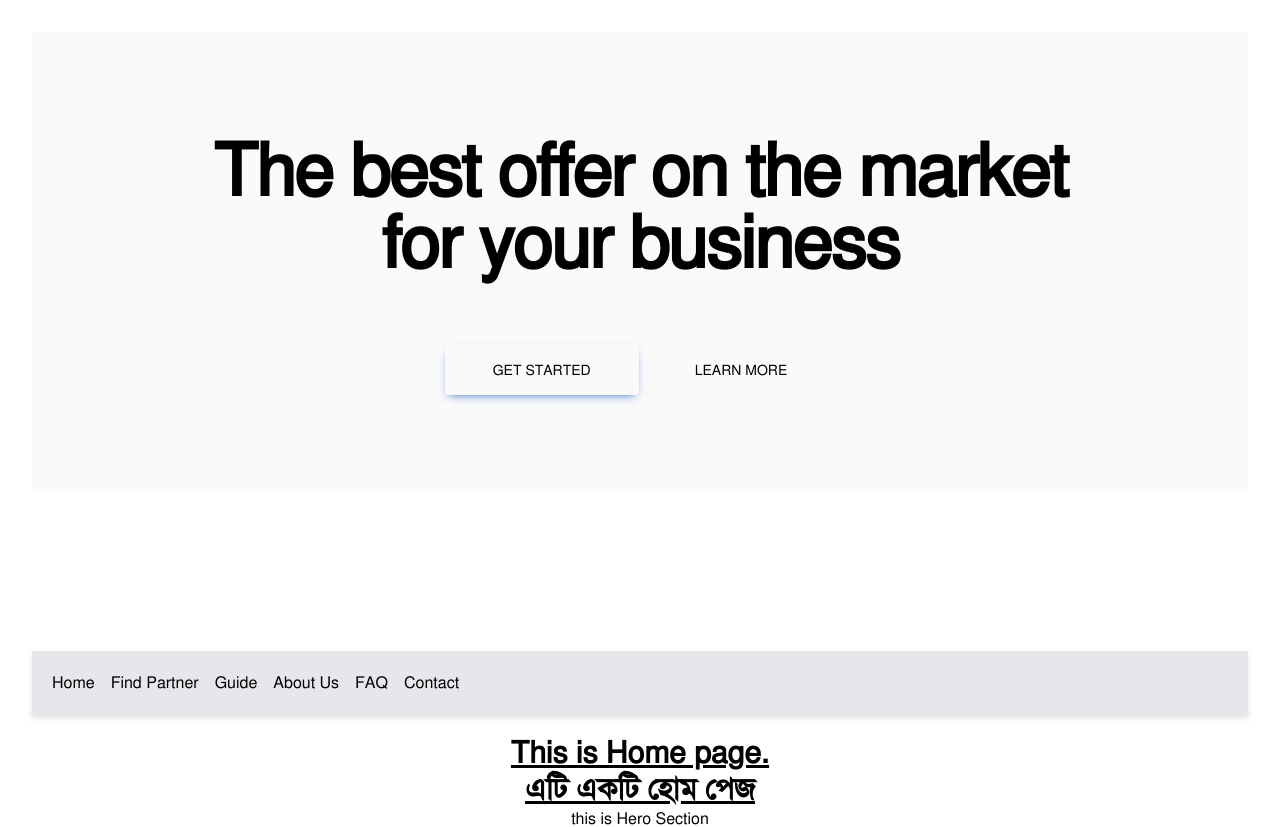
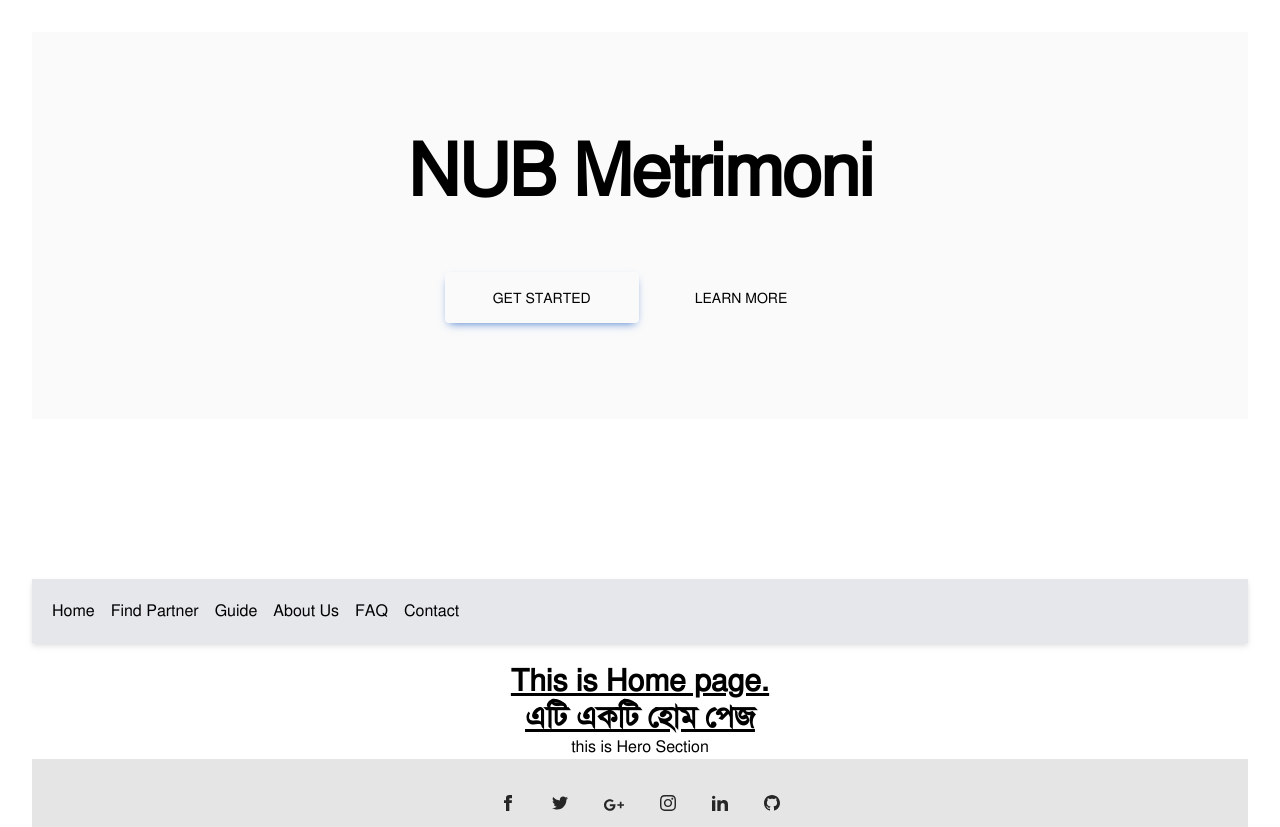
Before and after one commit to masudparvez2050/NUB-Matrimony, a React (Vite) app in the folder client/: page / in a window 1280 px wide. Shown: the top 827 px of the page. Built offline with nearby package versions, Linux system fonts and the light colour scheme.

Commit message:
Banner Change

```diff
--- a/client/src/Pages/Home/Home.jsx
+++ b/client/src/Pages/Home/Home.jsx
@@ -11,7 +11,7 @@ function Home() {
       <section className="mb-40">
         <div className="bg-neutral-50 py-24 px-6 text-center dark:bg-neutral-900">
           <h1 className="mt-2 mb-16 text-5xl font-bold tracking-tight md:text-6xl xl:text-7xl">
-            The best offer on the market <br /><span className="text-primary">for your business</span>
+            NUB Metrimoni
           </h1>
           <a className="mb-2 inline-block rounded bg-primary px-12 pt-4 pb-3.5 text-sm font-medium uppercase leading-normal text-Red shadow-[0_4px_9px_-4px_#3b71ca] transition duration-150 ease-in-out hover:bg-primary-600 hover:shadow-[0_8px_9px_-4px_rgba(59,113,202,0.3),0_4px_18px_0_rgba(59,113,202,0.2)] focus:bg-primary-600 focus:shadow-[0_8px_9px_-4px_rgba(59,113,202,0.3),0_4px_18px_0_rgba(59,113,202,0.2)] focus:outline-none focus:ring-0 active:bg-primary-700 active:shadow-[0_8px_9px_-4px_rgba(59,113,202,0.3),0_4px_18px_0_rgba(59,113,202,0.2)] dark:shadow-[0_4px_9px_-4px_rgba(59,113,202,0.5)] dark:hover:shadow-[0_8px_9px_-4px_rgba(59,113,202,0.2),0_4px_18px_0_rgba(59,113,202,0.1)] dark:focus:shadow-[0_8px_9px_-4px_rgba(59,113,202,0.2),0_4px_18px_0_rgba(59,113,202,0.1)] dark:active:shadow-[0_8px_9px_-4px_rgba(59,113,202,0.2),0_4px_18px_0_rgba(59,113,202,0.1)] md:mr-2 md:mb-0"
             data-te-ripple-init data-te-ripple-color="light" href="#!" role="button">Get started</a>
```
